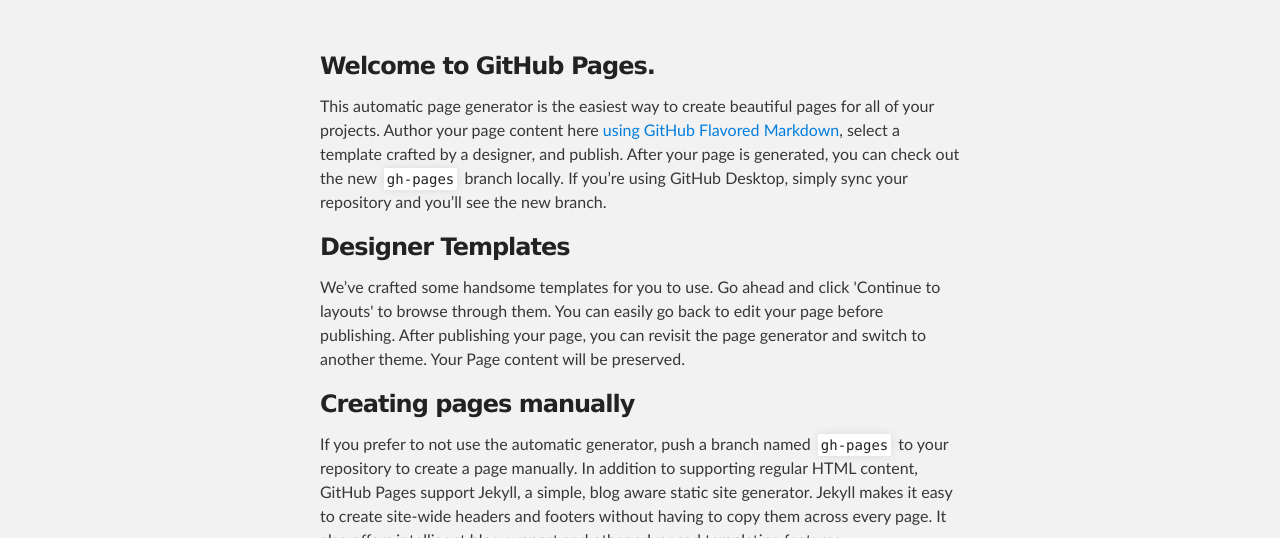
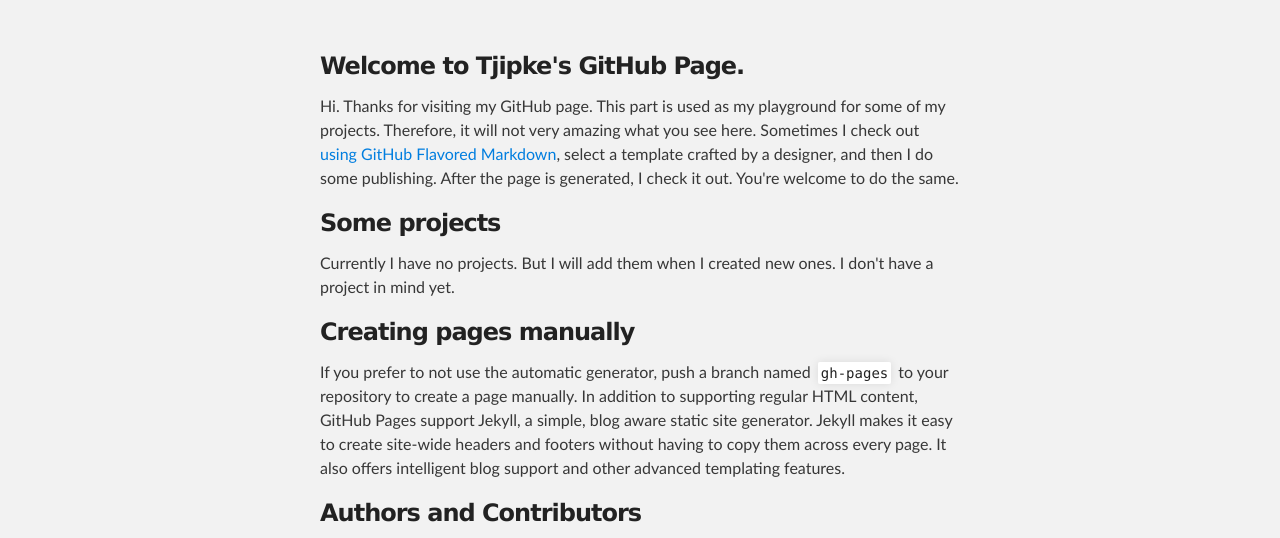
Before and after one commit to tjipke-spark/tjipke-spark.github.io, a plain HTML site: page index.html in a window 1280 px wide. Shown: the part 212-750 px from the top of the page. Drawn offline with Linux system fonts and the light colour scheme.

Commit message:
Made some changes
Added some content.

```diff
--- a/index.html
+++ b/index.html
@@ -28,14 +28,15 @@
     <div id="main_content_wrap" class="outer">
       <section id="main_content" class="inner">
         <h3>
-<a id="welcome-to-github-pages" class="anchor" href="#welcome-to-github-pages" aria-hidden="true"><span aria-hidden="true" class="octicon octicon-link"></span></a>Welcome to GitHub Pages.</h3>
+<a id="welcome-to-github-pages" class="anchor" href="#welcome-to-github-pages" aria-hidden="true"><span aria-hidden="true" class="octicon octicon-link"></span></a>Welcome to Tjipke's GitHub Page.</h3>
 
-<p>This automatic page generator is the easiest way to create beautiful pages for all of your projects. Author your page content here <a href="https://guides.github.com/features/mastering-markdown/">using GitHub Flavored Markdown</a>, select a template crafted by a designer, and publish. After your page is generated, you can check out the new <code>gh-pages</code> branch locally. If you’re using GitHub Desktop, simply sync your repository and you’ll see the new branch.</p>
+          <p>Hi. Thanks for visiting my GitHub page. This part is used as my playground for some of my projects. Therefore, it will not very amazing what you see here. Sometimes I check out <a href="https://guides.github.com/features/mastering-markdown/">using GitHub Flavored Markdown</a>, select a template crafted by a designer,
+           and then I do some publishing. After the page is generated, I check it out. You're welcome to do the same.</p>
 
 <h3>
-<a id="designer-templates" class="anchor" href="#designer-templates" aria-hidden="true"><span aria-hidden="true" class="octicon octicon-link"></span></a>Designer Templates</h3>
+<a id="designer-templates" class="anchor" href="#designer-templates" aria-hidden="true"><span aria-hidden="true" class="octicon octicon-link"></span></a>Some projects</h3>
 
-<p>We’ve crafted some handsome templates for you to use. Go ahead and click 'Continue to layouts' to browse through them. You can easily go back to edit your page before publishing. After publishing your page, you can revisit the page generator and switch to another theme. Your Page content will be preserved.</p>
+<p>Currently I have no projects. But I will add them when I created new ones. I don't have a project in mind yet.</p>
 
 <h3>
 <a id="creating-pages-manually" class="anchor" href="#creating-pages-manually" aria-hidden="true"><span aria-hidden="true" class="octicon octicon-link"></span></a>Creating pages manually</h3>
```
